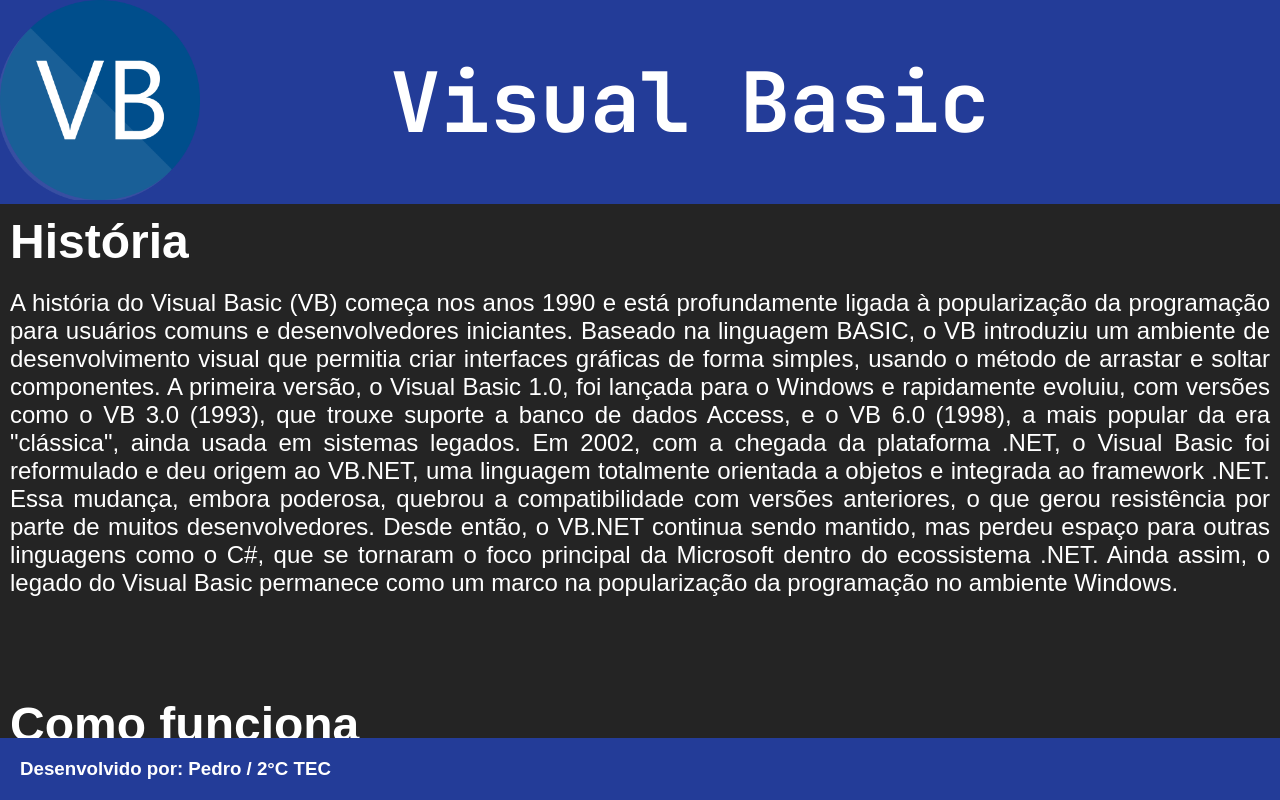
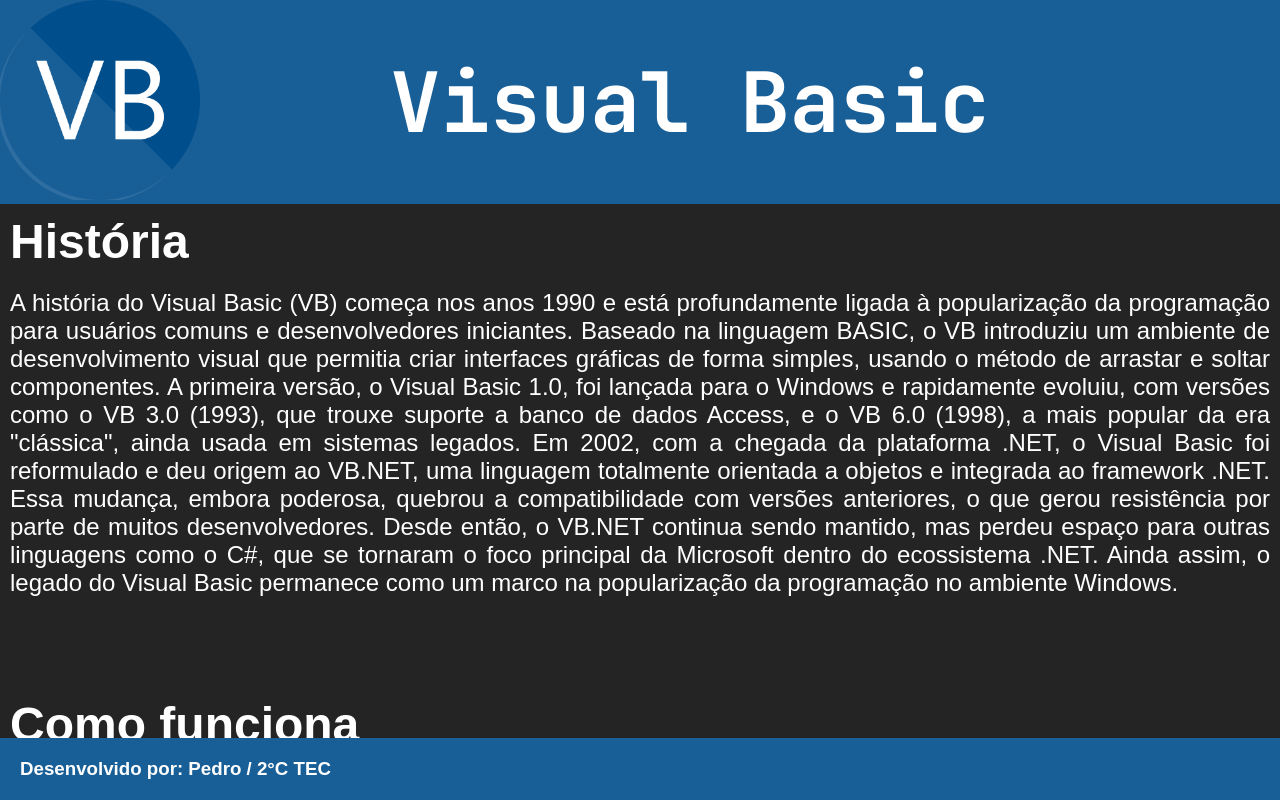
Before and after one commit to skullacho/VBgu, a React (Vite) app: page / in a window 1280 px wide. Shown: the top 800 px of the page. Built offline with nearby package versions, Linux system fonts and the light colour scheme.

Commit message:
Update App.css

```diff
--- a/src/App.css
+++ b/src/App.css
@@ -4,7 +4,7 @@
 }
 header{
   width: 100%;
-  background-color: #233C98;
+  background-color: #195F97;
 }
 header nav{
   display: flex;
@@ -44,7 +44,7 @@
 footer{
   position: fixed;
   bottom: 0;
-  background-color: #233C98;
+  background-color: #195F97;
   width: 100%;
   color: white;
   padding: 20px;
```
